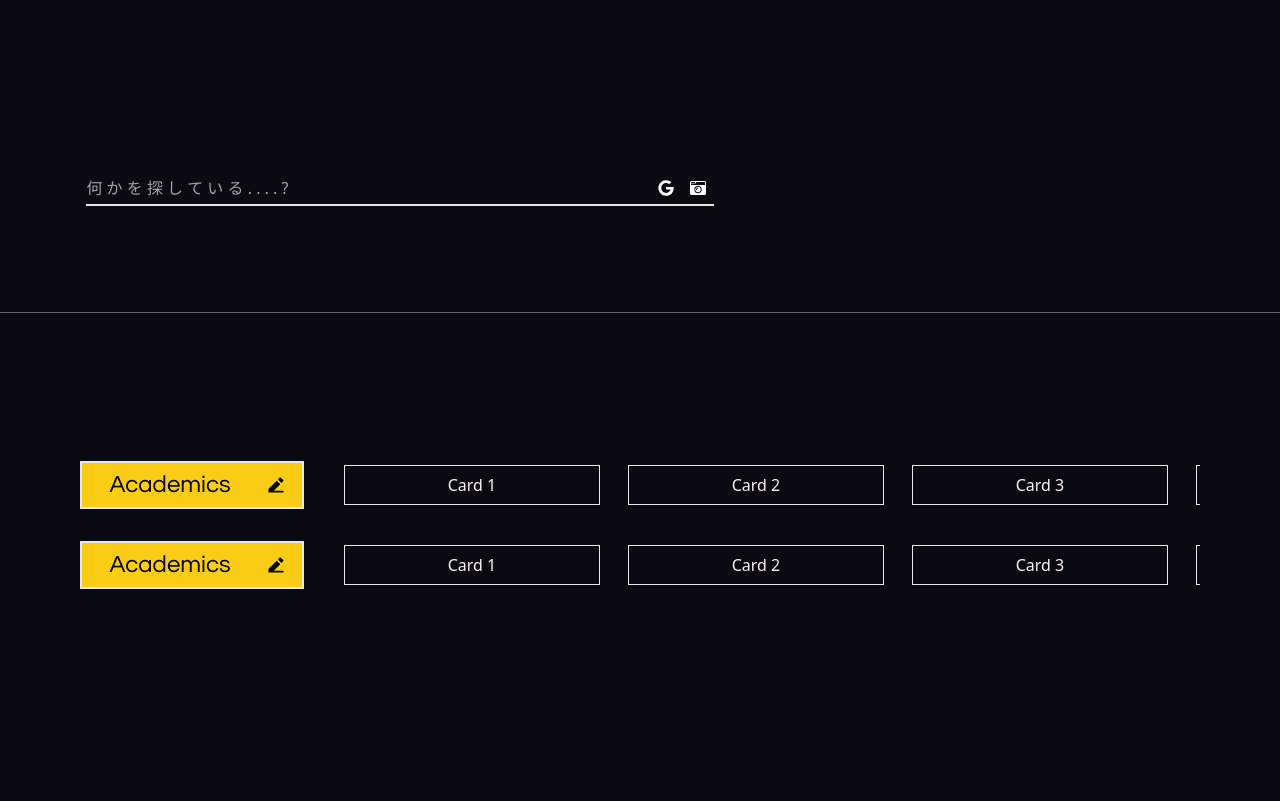
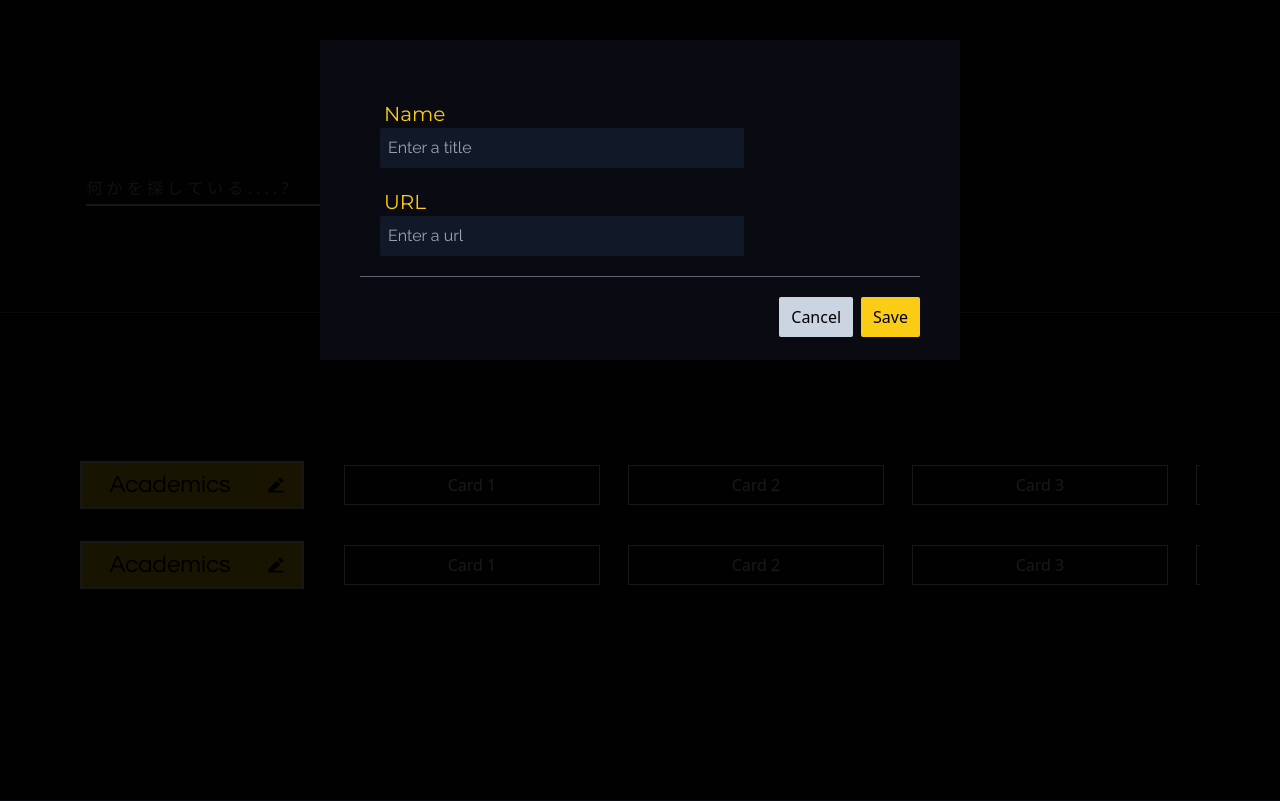
Before and after one commit to Yash0z/Start_page, a React (Vite) app: page / in a window 1280 px wide. Built offline with nearby package versions, Linux system fonts and the light colour scheme; a web font is replaced by a local one.

Commit message:
added popup

```diff
--- a/src/App.jsx
+++ b/src/App.jsx
@@ -1,5 +1,6 @@
-import React from "react";
+import { React, useState } from "react";
 import Search from "./Components/Search";
+import Popup from "./Components/Popup";
 import Divider from "@mui/material/Divider";
 import Workspace from "./Components/Workspace";
 // import { FontAwesomeIcon } from "@fortawesome/react-fontawesome";
@@ -8,6 +9,7 @@ import Workspace from "./Components/Workspace";
 
 // library.add(faGuitar);
 function App() {
+	const [isOpen, setIsOpen] = useState(true);
 	const cardsData = [
 		{ id: 1, title: "Card 1", link: "https://github.com/" },
 		{ id: 2, title: "Card 2", link: "Content for Card 2" },
@@ -30,6 +32,7 @@ function App() {
 				<Workspace cards={cardsData} />
 				<Workspace cards={cardsData} />
 			</div>
+			{isOpen && <Popup />}
 		</>
 	);
 }
```
